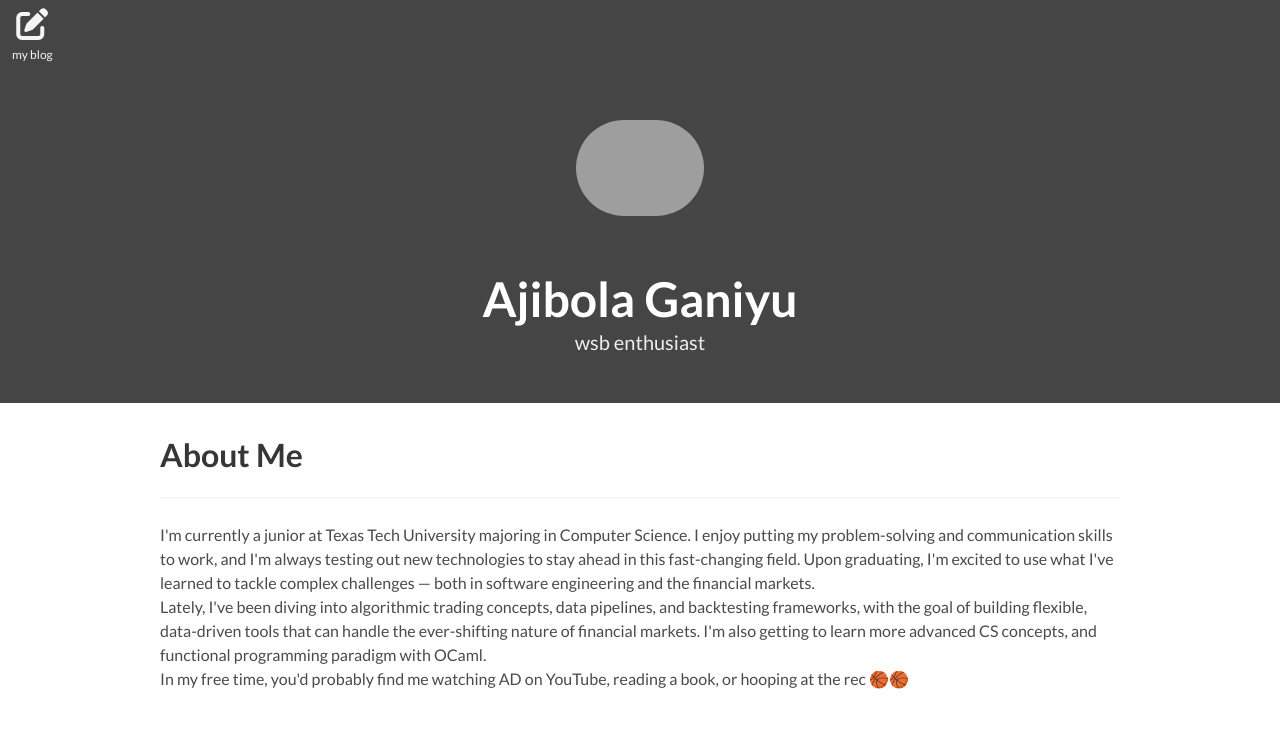
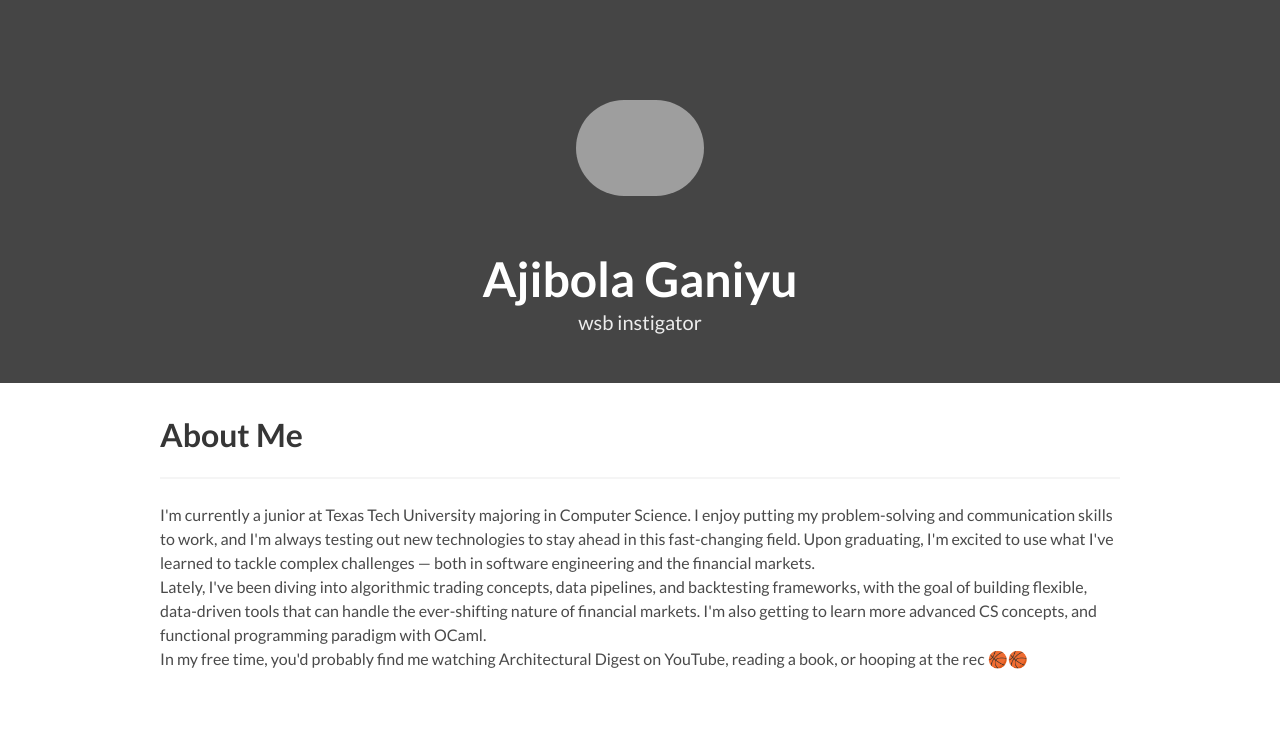
Before and after one commit to jb-gy/jb-gy.github.io, a plain HTML site: page index.html in a window 1280 px wide. Shown: the top 737 px of the page. Drawn offline with nearby package versions, Linux system fonts and the light colour scheme; grey boxes are pictures that could not be loaded.

Commit message:
header and footer changes

```diff
--- a/index.html
+++ b/index.html
@@ -15,10 +15,7 @@
   <nav class="navbar is-primary" role="navigation" aria-label="main navigation">
     <div class="navbar-brand">
       <div class="navbar-item">
-        <a href="src/dist/docs/comingsoon.txt" class="has-text-light has-text-centered">
-          <i class="fas fa-2x fa-edit"></i>
-          <p class="is-size-7 mt-1">my blog</p>
-        </a>
+        <a></a>
       </div>
     </div>
     <div class="navbar-menu">
@@ -43,7 +40,7 @@
               Ajibola Ganiyu
             </h1>
             <h2 class="subtitle">
-              wsb enthusiast
+              wsb instigator
             </h2>
             <!-- <p>
               <a href="docs/resume.txt" class="icon has-text-light">
@@ -66,7 +63,7 @@
       <p>Lately, I've been diving into algorithmic trading concepts, data pipelines, and backtesting frameworks, with the goal of building flexible, data-driven tools that can handle the ever-shifting nature of financial markets. I'm also getting to learn more advanced CS concepts, and functional programming paradigm with OCaml.
       </p>
 
-      <p>In my free time, you'd probably find me watching AD on YouTube, reading a book, or hooping at the rec 🏀🏀</p>
+      <p>In my free time, you'd probably find me watching Architectural Digest on YouTube, reading a book, or hooping at the rec 🏀🏀</p>
     </div>
   </section>
 
@@ -509,8 +506,8 @@
   <footer class="footer">
     <div class="content has-text-centered">
       <p>
-        <a href="https://github.com/jb-gy/jb-gy.github.io" target="_blank" class="icon has-text-primary">
-          <i class="fab fa-github"></i> <strong>src</strong></a>
+        <a href="src/dist/docs/comingsoon.txt" target="_blank" class="icon has-text-primary">
+          <i class="fas fa-2x fa-book-open"></i> <strong>blog</strong></a>
       </p>
     </div>
   </footer>
```
